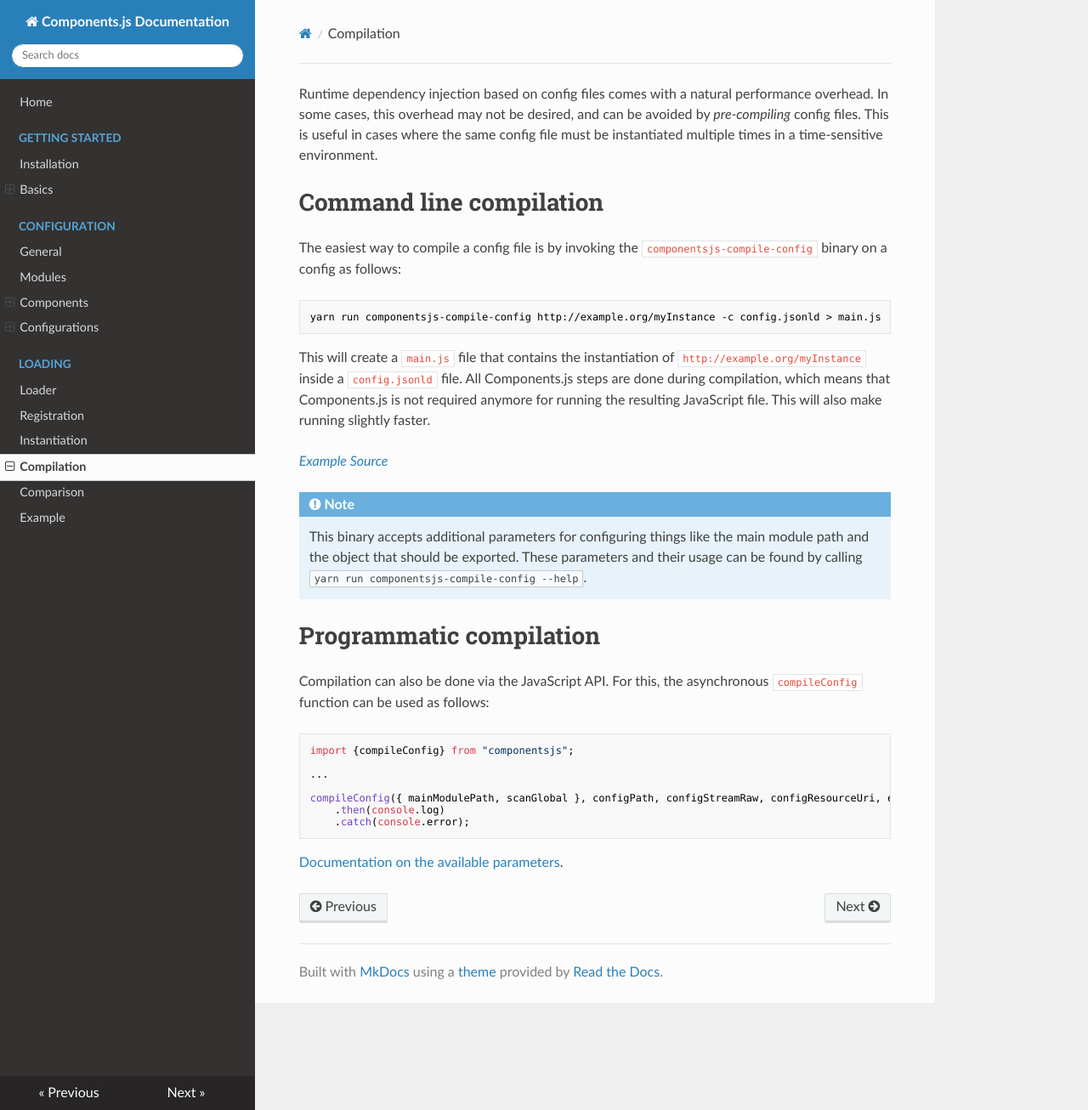
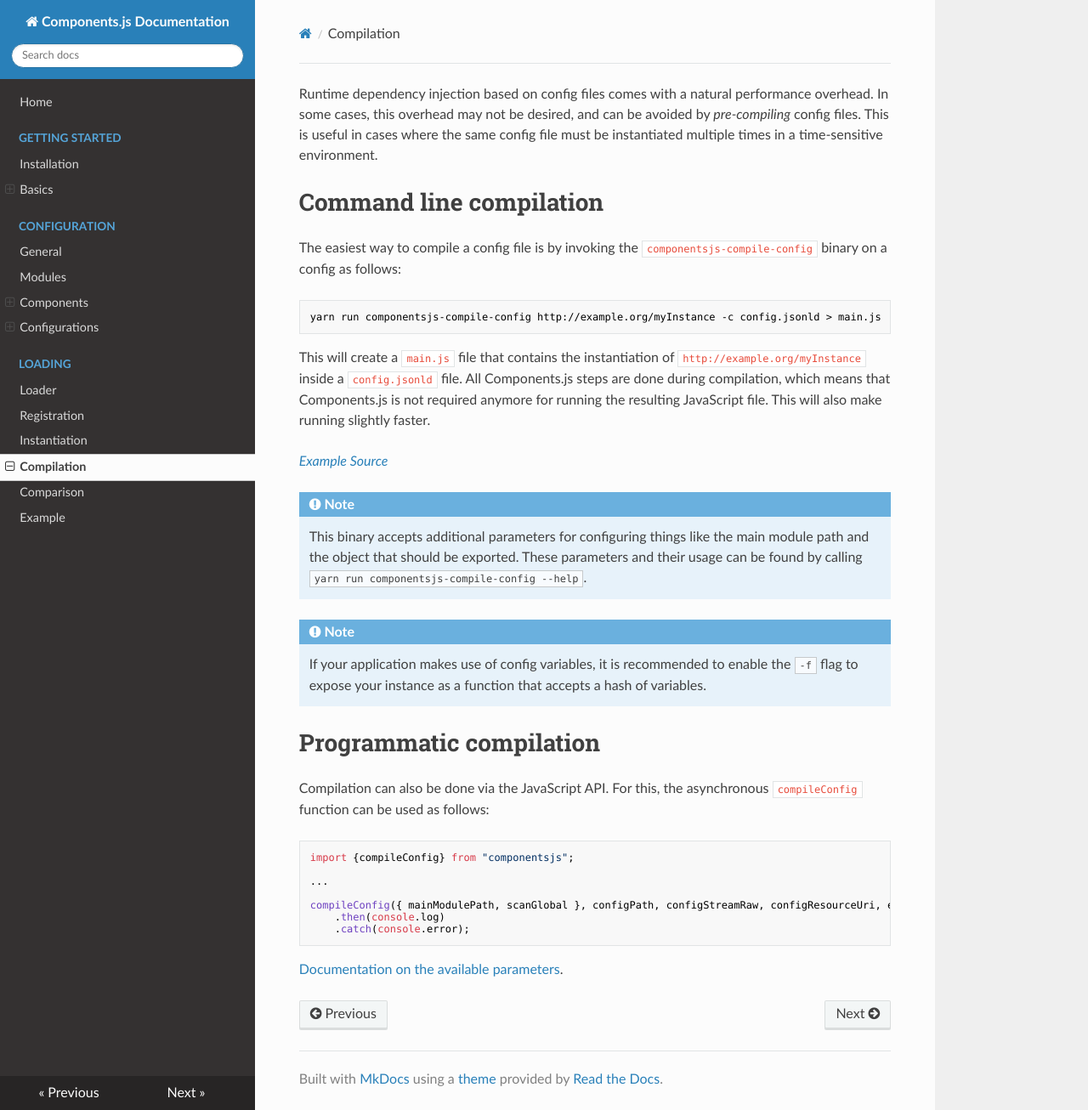
Before and after one commit to LinkedSoftwareDependencies/Documentation-Components.js, an MkDocs documentation site: the page built from docs/compilation.md, in a window 1280 px wide and 1306 px high. Shown: the whole window at 85% size. Built offline with MkDocs 1.6.1, drawn with Linux system fonts in a browser that asks for light colours; nearby versions of some CDN libraries; old or Windows-style settings are respelled for this version of MkDocs.

Commit message:
Document variables in compilation

````diff
--- a/docs/compilation.md
+++ b/docs/compilation.md
@@ -21,6 +21,9 @@ This will also make running slightly faster.
     This binary accepts additional parameters for configuring things like the main module path and the object that should be exported.
     These parameters and their usage can be found by calling `yarn run componentsjs-compile-config --help`.
 
+!!! note
+    If your application makes use of config variables, it is recommended to enable the `-f` flag to expose your instance as a function that accepts a hash of variables.
+
 # Programmatic compilation
 
 Compilation can also be done via the JavaScript API.
@@ -31,7 +34,7 @@ import {compileConfig} from "componentsjs";
 
 ...
 
-compileConfig({ mainModulePath, scanGlobal }, configPath, configStreamRaw, configResourceUri, exportVariableName)
+compileConfig({ mainModulePath, scanGlobal }, configPath, configStreamRaw, configResourceUri, exportVariableName, asFunction)
     .then(console.log)
     .catch(console.error);
 ```
````
